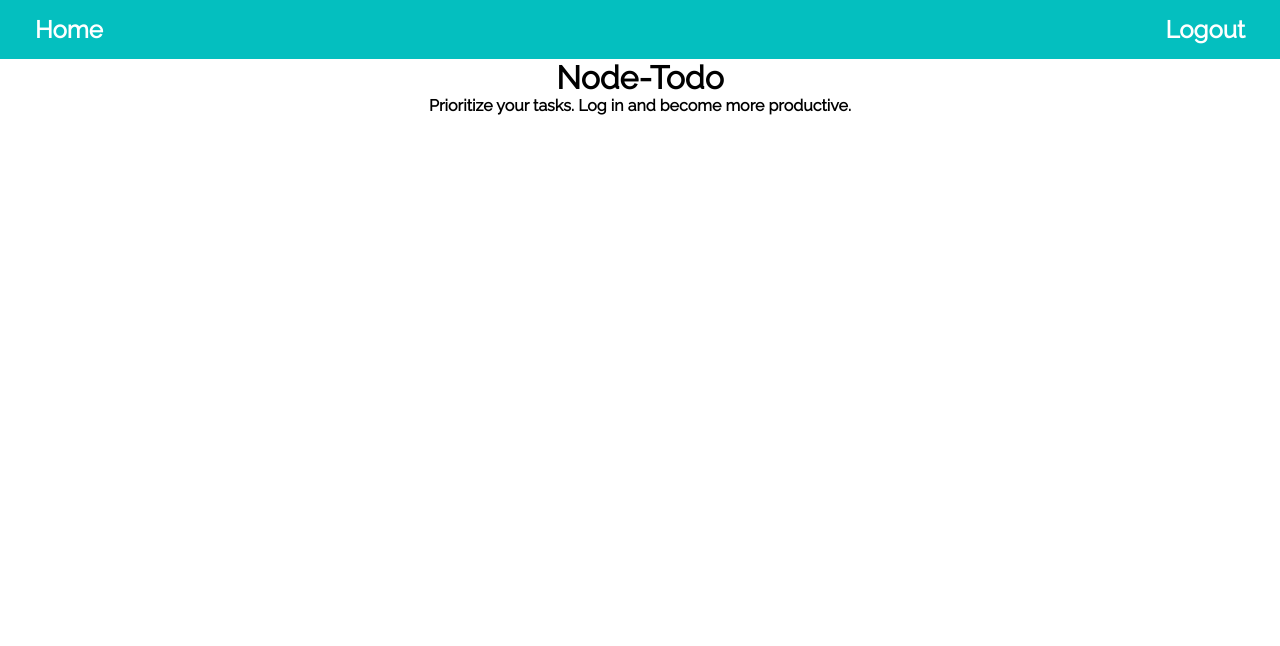
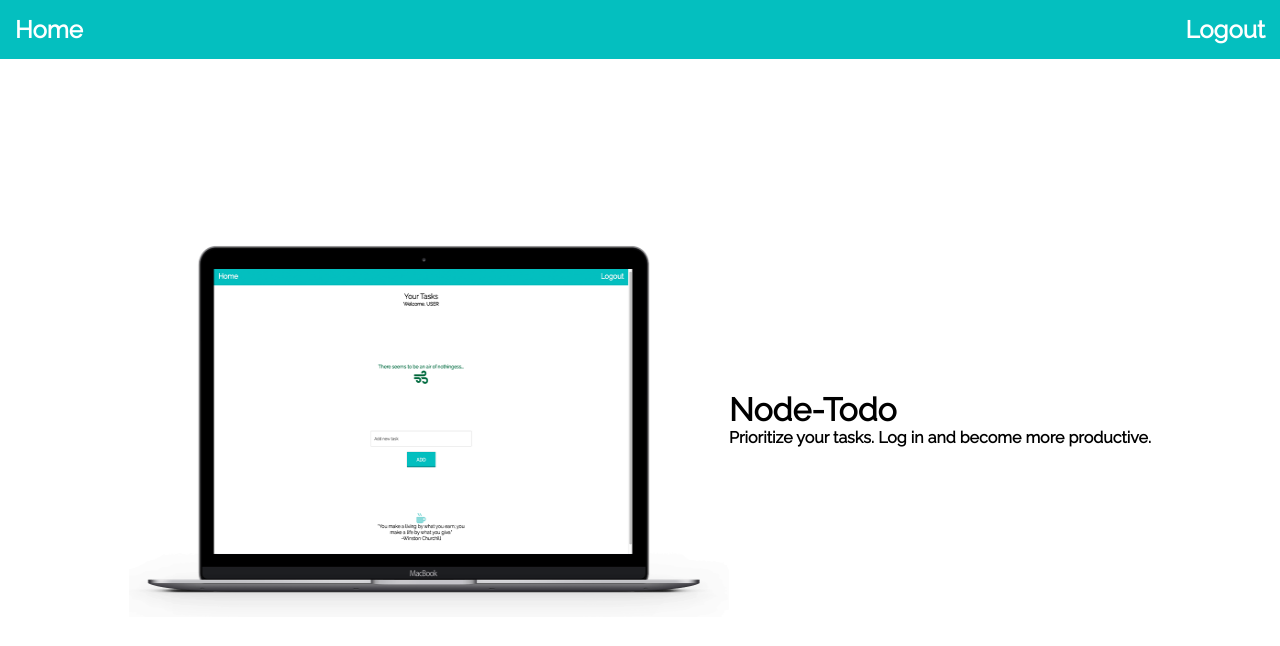
Before and after one commit to RicardoTlatelpa/node-todo, a React (Create React App) app in the folder client/: page / in a window 1280 px wide. Shown: the top 646 px of the page. Built offline with nearby package versions, Linux system fonts and the light colour scheme; no server answers.

Commit message:
landing-page-styling

```diff
--- a/client/src/Header.js
+++ b/client/src/Header.js
@@ -1,6 +1,6 @@
 import React, {Component} from 'react';
 import './styles/Header.css';
-import GoogleButton from 'react-google-button';
+
 import {Link} from 'react-router-dom';
 import { connect } from 'react-redux';
 import { fetchUser } from './actions';
@@ -17,14 +17,14 @@ class Header extends Component{
                break;
            case false:
                 content = <header>
-                <Link className = "home" to = "/"><h2>Home</h2></Link>
-                <a id = "googleBtn"href = '/auth/google'><GoogleButton label = 'Login Using Google' type = "light"/></a>
+                <Link className = "home header-link" to = "/"><h2>Home</h2></Link>
+                <a className = "header-link"href = '/auth/google'><h2>Log in</h2></a>
               </header>
               break;
             default:
                  content =  <header>
-                <Link className = "home" to = "/app"><h2>Home</h2></Link>
-                <a className = "logoutButton"href = '/api/logout'><h2>Logout</h2></a>
+                <Link className = "header-link" to = "/app"><h2>Home</h2></Link>
+                <a className = "logoutButton header-link"href = '/api/logout'><h2>Logout</h2></a>
                 </header>
        }
        return content;
--- a/client/src/Landing.js
+++ b/client/src/Landing.js
@@ -5,8 +5,13 @@ class Landing extends Component {
     render(){
         return(
             <div className = "Landing" >
+                <div className = "Landing-image">
+                <img id = "laptop-image" src={require('./assets/node-todo-laptop.png')} alt = "laptop-node" />
+                </div>
+                <div className = "Landing-info">
                 <h1>Node-Todo</h1>
                 <h4>Prioritize your tasks. Log in and become more productive.</h4>
+                </div>
             </div>
         )
     }
--- a/client/src/TodoApp.js
+++ b/client/src/TodoApp.js
@@ -162,20 +162,13 @@ class TodoApp extends Component{
    }
     return(
       <div className = "appBody">
-        <center>
-      <h2 style = {{fontWeight: "400"}}>Tasks</h2>
-      <h3>Welcome, {this.state.user}</h3>
-      </center>
-      <center>
-        {this.state.todo.length === 0 ?
-        <div className = "nothing-div">
-        <h4>There seems to be an air of nothingess...
-          <br/>
-          <i className="fas fa-wind"></i>
-        </h4>
-        </div>: null}
+      <div className = "appBody-titles">
+      <h2 style = {{fontWeight: "400"}}>Your Tasks</h2>
+      <h4>Welcome, {this.state.user}</h4>
+        </div>
 
-      </center>
+        <div className = "appBody-content">
+
       <Todos
       showPage = {this.handlePage}
       todos = {this.state.todo}
@@ -184,6 +177,13 @@ class TodoApp extends Component{
       complete = {this.handleComplete}
       popup = {this.togglePopup}
       />
+       {this.state.todo.length === 0 ?
+        <div className = "nothing-div">
+        <h4>There seems to be an air of nothingess...
+          <br/>
+          <i className="fas fa-wind fa-3x"></i>
+        </h4>
+        </div>: null}
       <div className = "app-addItem">
         <form onSubmit = {this.handleSubmit}>
       <input placeholder = "Add new task" className = "app-input" style = {{visibility: this.state.showPage ? 'visible': 'hidden'}} onChange = {this.handleInput} name = "input" type = "text" value = {this.state.input}/>
@@ -197,6 +197,9 @@ class TodoApp extends Component{
         <p>"{this.state.quoteData.quote}"</p>
         <p>-{this.state.quoteData.author}</p>
       </div>
+      </div>
+
+
     </div>
     )
   }
--- a/client/src/styles/Header.css
+++ b/client/src/styles/Header.css
@@ -1,43 +1,18 @@
 header{
     width: 100%;
-    height: 10%;
-    top:0;
-    display: fixed;
     background-color: #04BFBF;
     padding: 15px;
+    display: flex;
+    justify-content: space-between;
 }
-.home{
-    float: left;
-    padding-left: 20px;
-    color: white;
-
-}
-
-header a{
-    float: right;
-    text-decoration: none;
-    color: white;
-
-}
-#googleBtn{
-    padding-top: 10px;
-    padding-right: 10px;
-}
-
-header::after{
-    content: '';
-    display: table;
-    clear: both;
-}
-
 html,body {
-
     height: 100%;
     margin: 0px;
     padding: 0px;
     font-family: 'Raleway', sans-serif;
+}
 
-    }
-.logoutButton{
-    padding-right: 20px;
+.header-link{
+    text-decoration: none;
+    color: white;
 }
--- a/client/src/styles/Landing.css
+++ b/client/src/styles/Landing.css
@@ -1,5 +1,25 @@
 .Landing{
-    display: block;
+    display: flex;
+    align-items: center;
     text-align: center;
+    height: 90vh;
+    justify-content: center;
+    flex-wrap: wrap-reverse;
+}
 
+.Landing-info{
+    display: flex;
+    flex-direction: column;
+    text-align: left;
 }
+#laptop-image{
+    width: 600px ;
+    height: 400px;
+}
+
+@media(max-width: 800px){
+    #laptop-image{
+        width: 100%;
+        height: 100%;
+    }
+}
--- a/client/src/styles/TodoApp.css
+++ b/client/src/styles/TodoApp.css
@@ -2,6 +2,22 @@
     display: block;
 	margin: auto;
     width: 50%;
+    text-align: center;
+}
+.appBody{
+    height: 95vh;
+}
+.appBody-titles{
+    text-align: center;
+}
+
+.appBody-content{
+    height: 80vh;
+    display: flex;
+    flex-direction: column;
+    align-items: center;
+}
+.appBody-content h4{
     text-align: center;
 }
 .app-btn{
@@ -18,20 +34,17 @@
     background-color:#04BFBF;
     box-shadow:inset 0 -0.6em 0 -0.35em rgba(0,0,0,0.17);
     text-align:center;
-    position: relative;
     font-size: 1em;
+    outline: none;
+}
+.app-btn:hover:focus{
+    outline: none;
 }
 .appBody-quote-div{
     text-align: center;
-    padding: 30px;
-    position: absolute;
-    bottom:0;
-    left: 0;
-    right: 0;
-    margin: 0 auto;
 }
 #mug_icon{
-    color:#017349;
+    color:rgba(4, 191, 191, 0.582);
 }
 .app-input{
     height: 50px;
```
Also changed, not shown: client/src/assets/node-todo-laptop.png (added).
